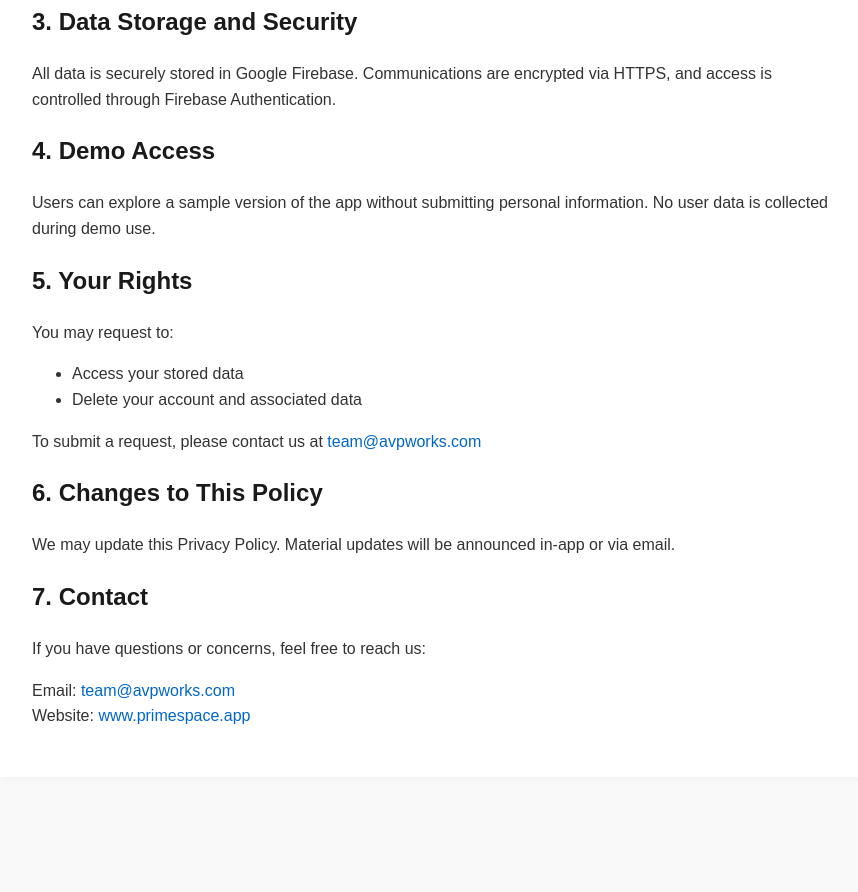
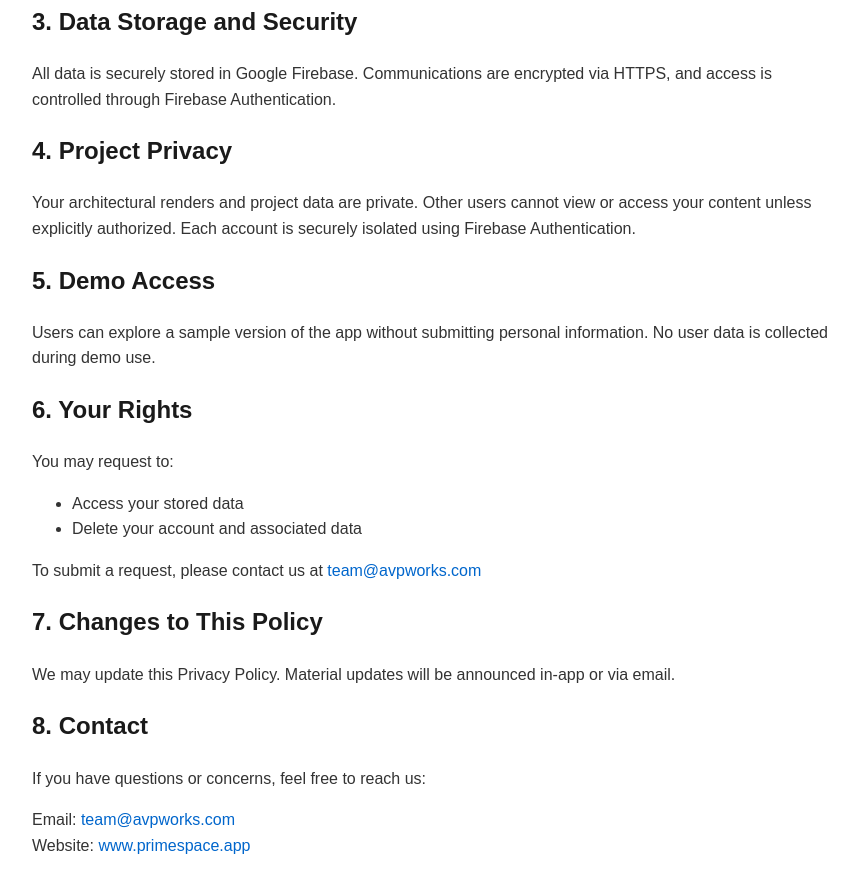
Before and after one commit to avpworks/primeSpacePrivacy, a plain HTML site: page index.html in a window 1280 px wide. Shown: the part 578-1470 px from the top of the page, without its empty margins (208-1066 px from the left). Before the commit the page ends 1387 px from the top, so only its background shows below. Drawn offline with Linux system fonts and the light colour scheme.

Commit message:
Update index.html

```diff
--- a/index.html
+++ b/index.html
@@ -1,8 +1,8 @@
 <!DOCTYPE html>
 <html lang="en">
 <head>
-  <meta charset="UTF-8">
-  <meta name="viewport" content="width=device-width, initial-scale=1">
+  <meta charset="UTF-8" />
+  <meta name="viewport" content="width=device-width, initial-scale=1" />
   <title>Privacy Policy – Prime Space</title>
   <style>
     body {
@@ -47,18 +47,21 @@
 
     <h2>2. How We Use Your Data</h2>
     <ul>
-      <li>To authenticate users and display their assigned project renders</li>
-      <li>To enable a smooth and personalized immersive experience</li>
+      <li>To authenticate users and display their assigned project renders.</li>
+      <li>To enable a smooth and personalized immersive experience.</li>
       <li><strong>We do not sell or share your data with third parties.</strong></li>
     </ul>
 
     <h2>3. Data Storage and Security</h2>
     <p>All data is securely stored in Google Firebase. Communications are encrypted via HTTPS, and access is controlled through Firebase Authentication.</p>
 
-    <h2>4. Demo Access</h2>
+    <h2>4. Project Privacy</h2>
+    <p>Your architectural renders and project data are private. Other users cannot view or access your content unless explicitly authorized. Each account is securely isolated using Firebase Authentication.</p>
+
+    <h2>5. Demo Access</h2>
     <p>Users can explore a sample version of the app without submitting personal information. No user data is collected during demo use.</p>
 
-    <h2>5. Your Rights</h2>
+    <h2>6. Your Rights</h2>
     <p>You may request to:</p>
     <ul>
       <li>Access your stored data</li>
@@ -66,13 +69,13 @@
     </ul>
     <p>To submit a request, please contact us at <a href="mailto:team@avpworks.com">team@avpworks.com</a></p>
 
-    <h2>6. Changes to This Policy</h2>
+    <h2>7. Changes to This Policy</h2>
     <p>We may update this Privacy Policy. Material updates will be announced in-app or via email.</p>
 
-    <h2>7. Contact</h2>
+    <h2>8. Contact</h2>
     <p>If you have questions or concerns, feel free to reach us:</p>
-    <p>Email: <a href="mailto:team@avpworks.com">team@avpworks.com</a><br>
-    Website: <a href="https://www.primespace.app" target="_blank">www.primespace.app</a></p>
+    <p>Email: <a href="mailto:team@avpworks.com">team@avpworks.com</a><br />
+       Website: <a href="https://www.primespace.app" target="_blank">www.primespace.app</a></p>
   </div>
 </body>
 </html>
```
